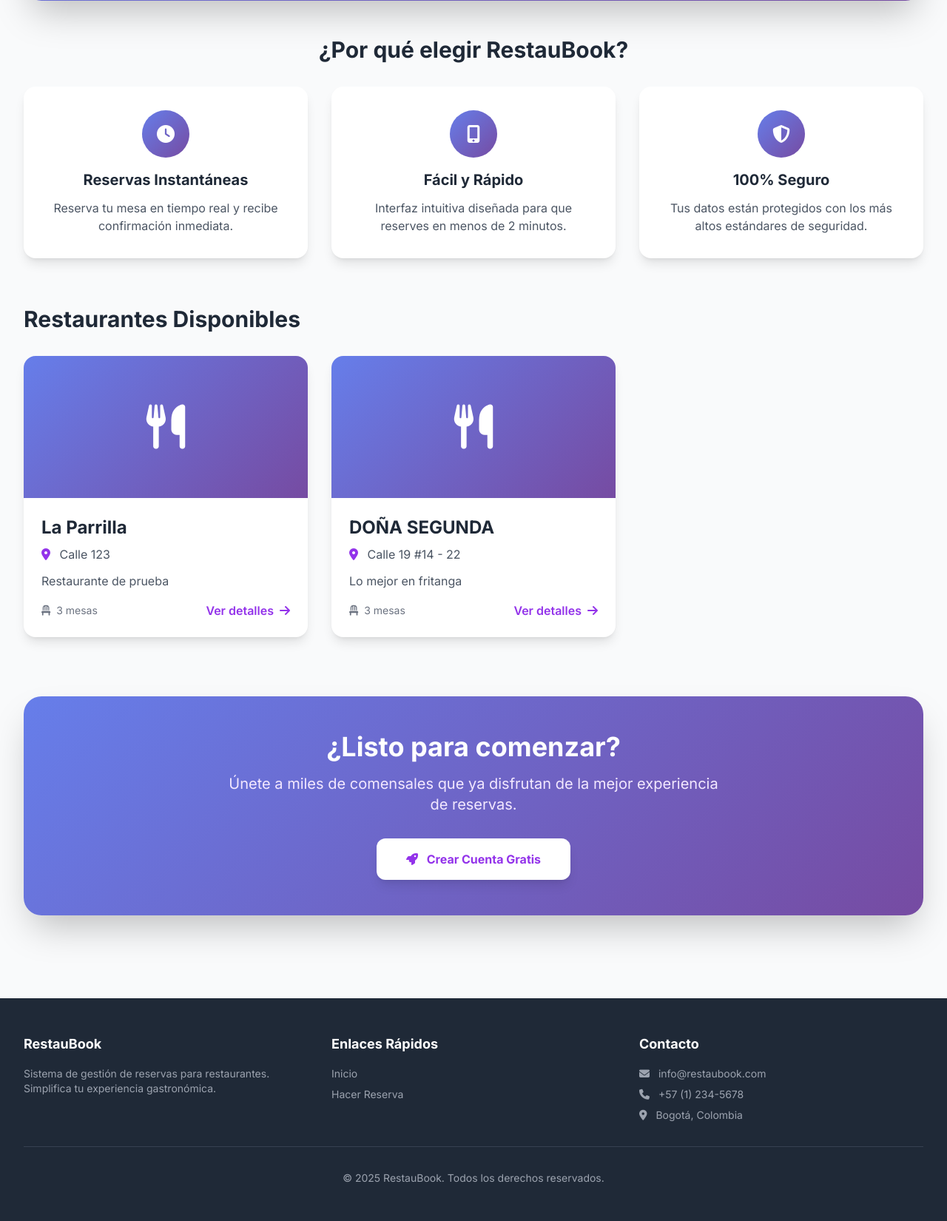
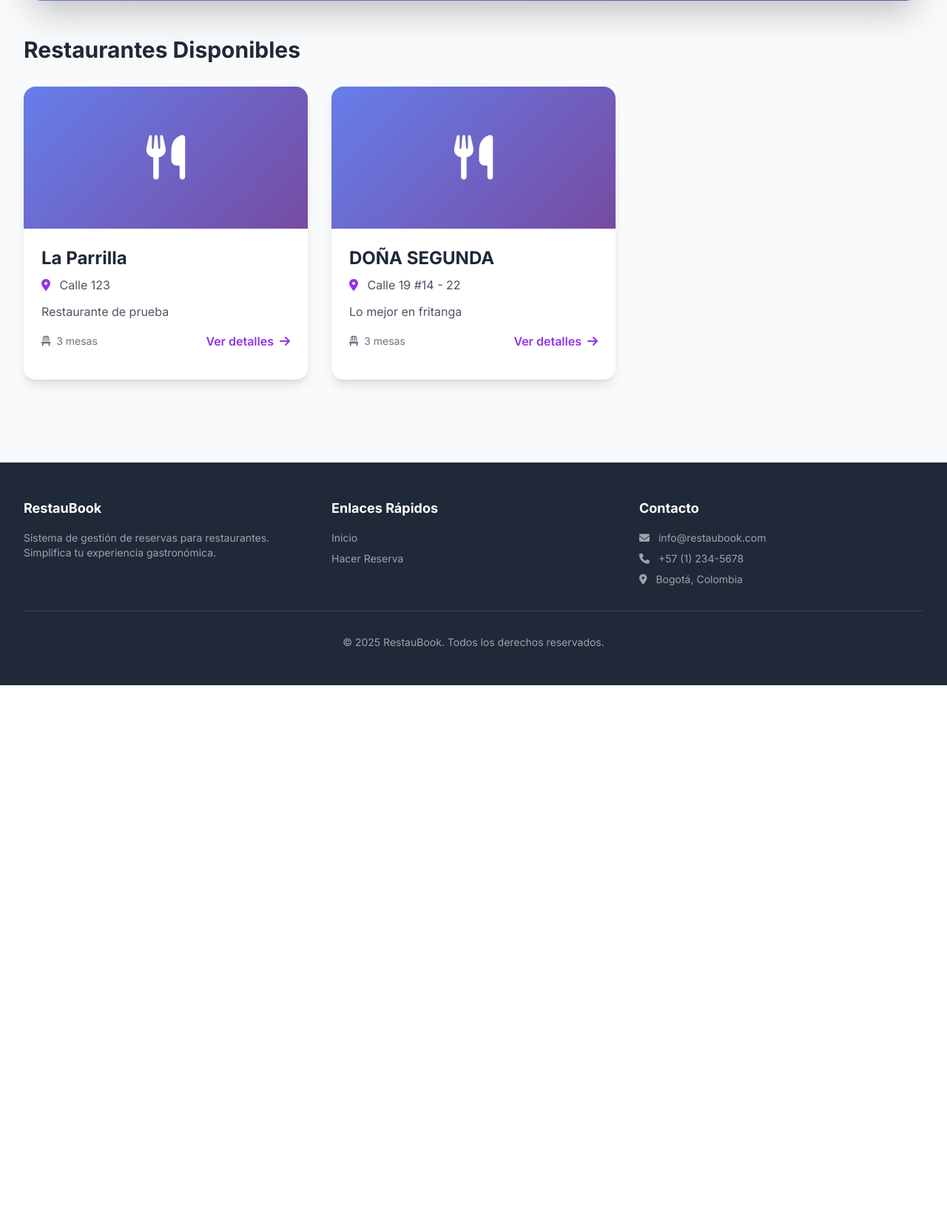
Before and after one commit to kevinsoler313/reservas_restaurantes, a Flask app: page / in a window 1280 px wide. Shown: the part 576-2226 px from the top of the page at 74% size. After the commit the page ends 1502 px from the top, so only its background shows below. Run offline with Flask 3, Linux system fonts and the light colour scheme; some libraries are stand-ins or nearby versions.

Commit message:
Actualizacion con las funcionalidades revisadas en Gestion

```diff
--- a/app.py
+++ b/app.py
@@ -14,10 +14,6 @@ def create_app():
 
 app = create_app()
 
-@app.context_processor
-def inject_now():
-    """Inyecta la variable 'now' en todas las plantillas Jinja2"""
-    return {'now': datetime.now()}
 # Decorador para rutas protegidas
 def login_required(f):
     @wraps(f)
@@ -147,6 +143,9 @@ def reserve():
     selected_restaurant = None
     fecha_hora = None
 
+    # Verificar si viene un restaurante preseleccionado desde la URL (GET parameter)
+    preselected_restaurant = request.args.get('restaurant_id', type=int)
+
     if request.method == "POST":
         selected_restaurant = request.form.get("restaurant_id")
         fecha_hora_str = request.form.get("fecha_hora")
@@ -159,7 +158,8 @@ def reserve():
                 mesas_disponibles=mesas_disponibles,
                 selected_restaurant=selected_restaurant,
                 fecha_hora=fecha_hora,
-                now=datetime.now()
+                now=datetime.now(),
+                preselected_restaurant=preselected_restaurant or selected_restaurant
             )
 
         # Convertir fecha y definir duración de la reserva
@@ -217,7 +217,8 @@ def reserve():
                     mesas_disponibles=mesas_disponibles,
                     selected_restaurant=selected_restaurant,
                     fecha_hora=fecha_hora_str,
-                    now=datetime.now()
+                    now=datetime.now(),
+                    preselected_restaurant=preselected_restaurant or selected_restaurant
                 )
 
             # Buscar todas las reservas activas de esa mesa
@@ -269,7 +270,8 @@ def reserve():
             mesas_disponibles=mesas_disponibles,
             selected_restaurant=int(selected_restaurant),
             fecha_hora=fecha_hora_str,
-            now=datetime.now()
+            now=datetime.now(),
+            preselected_restaurant=preselected_restaurant or int(selected_restaurant)
         )
 
     # GET – primera vez
@@ -277,7 +279,8 @@ def reserve():
         "reserva_form.html",
         restaurantes=restaurantes,
         mesas_disponibles=mesas_disponibles,
-        now=datetime.now()
+        now=datetime.now(),
+        preselected_restaurant=preselected_restaurant
     )
 
 @app.route('/reserva/cancelar/<int:reserva_id>', methods=['POST'])
--- a/templates/index.html
+++ b/templates/index.html
@@ -38,40 +38,8 @@
     </div>
 </div>
 
-<!-- Features Section -->
-<div class="mb-16 animate-fade-in" style="animation-delay: 0.2s;">
-    <h2 class="text-3xl font-bold text-gray-800 mb-8 text-center">
-        ¿Por qué elegir RestauBook?
-    </h2>
-    <div class="grid grid-cols-1 md:grid-cols-3 gap-8">
-        <div class="bg-white rounded-2xl shadow-lg p-8 text-center card-hover">
-            <div class="w-16 h-16 gradient-bg rounded-full flex items-center justify-center mx-auto mb-4">
-                <i class="fas fa-clock text-white text-2xl"></i>
-            </div>
-            <h3 class="text-xl font-bold text-gray-800 mb-3">Reservas Instantáneas</h3>
-            <p class="text-gray-600">Reserva tu mesa en tiempo real y recibe confirmación inmediata.</p>
-        </div>
-
-        <div class="bg-white rounded-2xl shadow-lg p-8 text-center card-hover">
-            <div class="w-16 h-16 gradient-bg rounded-full flex items-center justify-center mx-auto mb-4">
-                <i class="fas fa-mobile-alt text-white text-2xl"></i>
-            </div>
-            <h3 class="text-xl font-bold text-gray-800 mb-3">Fácil y Rápido</h3>
-            <p class="text-gray-600">Interfaz intuitiva diseñada para que reserves en menos de 2 minutos.</p>
-        </div>
-
-        <div class="bg-white rounded-2xl shadow-lg p-8 text-center card-hover">
-            <div class="w-16 h-16 gradient-bg rounded-full flex items-center justify-center mx-auto mb-4">
-                <i class="fas fa-shield-alt text-white text-2xl"></i>
-            </div>
-            <h3 class="text-xl font-bold text-gray-800 mb-3">100% Seguro</h3>
-            <p class="text-gray-600">Tus datos están protegidos con los más altos estándares de seguridad.</p>
-        </div>
-    </div>
-</div>
-
 <!-- Restaurants Section -->
-<div class="animate-fade-in" style="animation-delay: 0.4s;">
+<div class="animate-fade-in" style="animation-delay: 0.2s;">
     <div class="flex justify-between items-center mb-8">
         <h2 class="text-3xl font-bold text-gray-800">
             Restaurantes Disponibles
@@ -100,7 +68,7 @@
                 <p class="text-gray-600 mb-4 line-clamp-2">
                     {{ restaurante.descripcion or 'Disfruta de una experiencia gastronómica única.' }}
                 </p>
-                <div class="flex items-center justify-between">
+                <div class="flex items-center justify-between mb-4">
                     <span class="text-sm text-gray-500">
                         <i class="fas fa-chair mr-1"></i>
                         {{ restaurante.tables|length }} mesas
@@ -135,22 +103,4 @@
     </div>
     {% endif %}
 </div>
-
-<!-- CTA Section -->
-{% if not session.user_id %}
-<div class="mt-20 gradient-bg rounded-3xl shadow-2xl overflow-hidden animate-fade-in" style="animation-delay: 0.6s;">
-    <div class="px-6 py-12 sm:px-12 text-center">
-        <h2 class="text-3xl sm:text-4xl font-bold text-white mb-4">
-            ¿Listo para comenzar?
-        </h2>
-        <p class="text-xl text-purple-100 mb-8 max-w-2xl mx-auto">
-            Únete a miles de comensales que ya disfrutan de la mejor experiencia de reservas.
-        </p>
-        <a href="/register" class="inline-block bg-white text-purple-600 px-10 py-4 rounded-xl font-bold hover:bg-gray-100 transition shadow-lg hover:shadow-xl transform hover:scale-105">
-            <i class="fas fa-rocket mr-2"></i>
-            Crear Cuenta Gratis
-        </a>
-    </div>
-</div>
-{% endif %}
 {% endblock %}
```
Also changed, not shown: templates/admin_restaurantes.html (+9 -9 lines), templates/reserva_form.html (+41 -8 lines), reservas.db.
